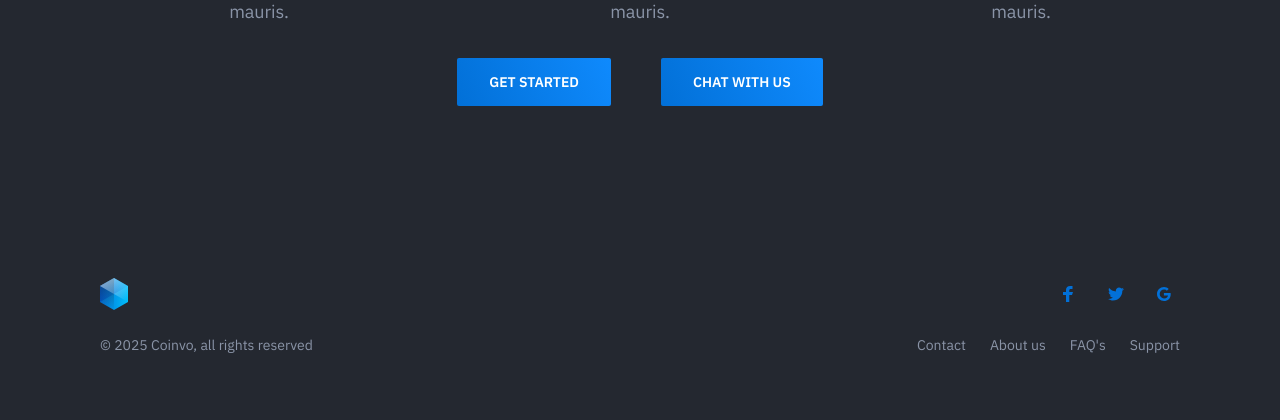
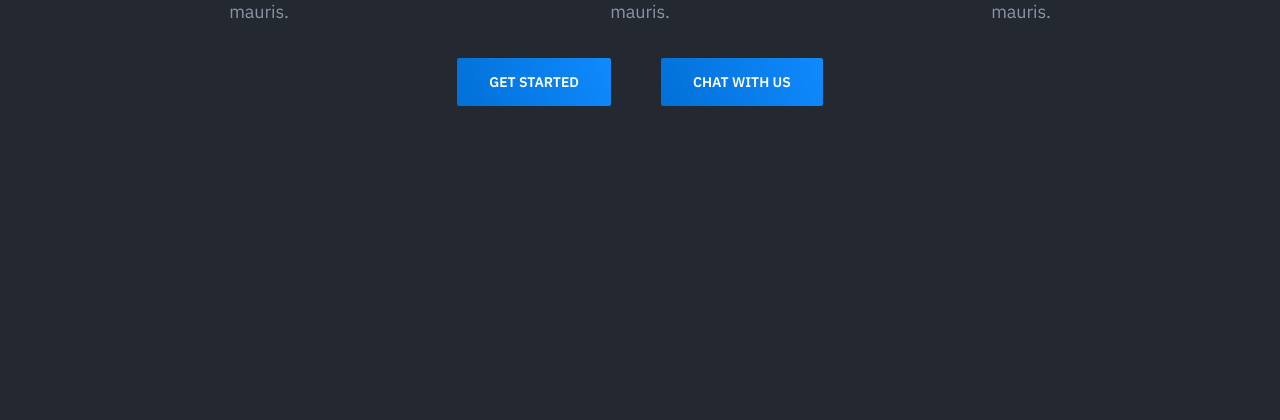
Before and after one commit to AdvayBhatt/tamuhack_25_jan_2, a Python web app: template template/index.html in a window 1280 px wide; the page is wider, and only the part inside the window is pictured. Shown: the part 1352-1772 px from the top of that part. After the commit the page ends 1458 px from the top of that part, so only its background shows below. Run offline with Jinja, Linux system fonts and the light colour scheme; the template is opened without the code that fills it, so the values that code supplies are empty; some libraries are stand-ins or nearby versions.

Commit message:
Removed Footer

```diff
--- a/template/index.html
+++ b/template/index.html
@@ -142,70 +142,10 @@
                             <a class="button button-primary" href="form.html" style="margin-right: 25px;">Get Started</a>
                             <a class="button button-primary" href="form.html" style="margin-left: 25px;">Chat with Us</a>
                         </div>
-
-
                     </div>
                 </div>
             </section>
-
-
-
         </main>
-
-        <footer class="site-footer">
-            <div class="container">
-                <div class="site-footer-inner">
-                    <div class="brand footer-brand">
-						<a href="#">
-							<img class="header-logo-image" src="dist/images/logo.svg" alt="Logo">
-						</a>
-                    </div>
-                    <ul class="footer-links list-reset">
-                        <li>
-                            <a href="#">Contact</a>
-                        </li>
-                        <li>
-                            <a href="#">About us</a>
-                        </li>
-                        <li>
-                            <a href="#">FAQ's</a>
-                        </li>
-                        <li>
-                            <a href="#">Support</a>
-                        </li>
-                    </ul>
-                    <ul class="footer-social-links list-reset">
-                        <li>
-                            <a href="#">
-                                <span class="screen-reader-text">Facebook</span>
-                                <svg width="16" height="16" xmlns="http://www.w3.org/2000/svg">
-                                    <path d="M6.023 16L6 9H3V6h3V4c0-2.7 1.672-4 4.08-4 1.153 0 2.144.086 2.433.124v2.821h-1.67c-1.31 0-1.563.623-1.563 1.536V6H13l-1 3H9.28v7H6.023z" fill="#0270D7"/>
-                                </svg>
-                            </a>
-                        </li>
-                        <li>
-                            <a href="#">
-                                <span class="screen-reader-text">Twitter</span>
-                                <svg width="16" height="16" xmlns="http://www.w3.org/2000/svg">
-                                    <path d="M16 3c-.6.3-1.2.4-1.9.5.7-.4 1.2-1 1.4-1.8-.6.4-1.3.6-2.1.8-.6-.6-1.5-1-2.4-1-1.7 0-3.2 1.5-3.2 3.3 0 .3 0 .5.1.7-2.7-.1-5.2-1.4-6.8-3.4-.3.5-.4 1-.4 1.7 0 1.1.6 2.1 1.5 2.7-.5 0-1-.2-1.5-.4C.7 7.7 1.8 9 3.3 9.3c-.3.1-.6.1-.9.1-.2 0-.4 0-.6-.1.4 1.3 1.6 2.3 3.1 2.3-1.1.9-2.5 1.4-4.1 1.4H0c1.5.9 3.2 1.5 5 1.5 6 0 9.3-5 9.3-9.3v-.4C15 4.3 15.6 3.7 16 3z" fill="#0270D7"/>
-                                </svg>
-                            </a>
-                        </li>
-                        <li>
-                            <a href="#">
-                                <span class="screen-reader-text">Google</span>
-                                <svg width="16" height="16" xmlns="http://www.w3.org/2000/svg">
-                                    <path d="M7.9 7v2.4H12c-.2 1-1.2 3-4 3-2.4 0-4.3-2-4.3-4.4 0-2.4 2-4.4 4.3-4.4 1.4 0 2.3.6 2.8 1.1l1.9-1.8C11.5 1.7 9.9 1 8 1 4.1 1 1 4.1 1 8s3.1 7 7 7c4 0 6.7-2.8 6.7-6.8 0-.5 0-.8-.1-1.2H7.9z" fill="#0270D7"/>
-                                </svg>
-                            </a>
-                        </li>
-                    </ul>
-                    <div class="footer-copyright">&copy; 2025 Coinvo, all rights reserved</div>
-                </div>
-            </div>
-        </footer>
-    </div>
-
     <script src="dist/js/main.min.js"></script>
 </body>
 </html>
```
